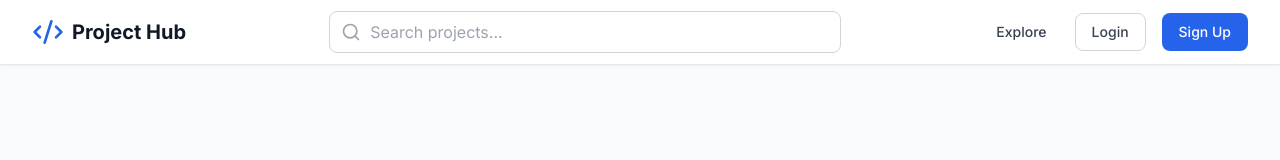
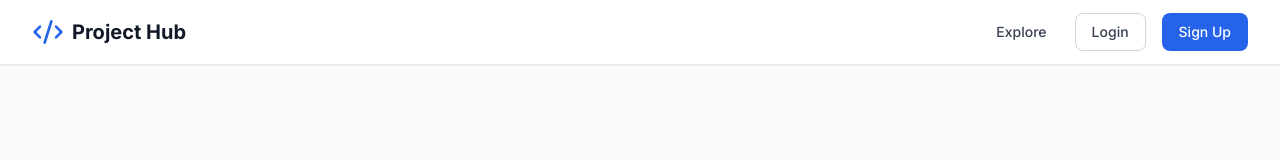
Before and after one commit to sharukh010/Project-Hub, a React (Vite) app in the folder frontend/: page /login in a window 1280 px wide. Shown: the top 160 px of the page. Built offline with nearby package versions, Linux system fonts and the light colour scheme; no server answers.

Commit message:
Removed search bar

```diff
--- a/frontend/src/components/layout/Navbar.jsx
+++ b/frontend/src/components/layout/Navbar.jsx
@@ -49,7 +49,7 @@ function Navbar() {
           </Link>
 
           {/* Search Bar (Desktop) */}
-          <div className="hidden md:flex flex-1 max-w-lg mx-8">
+          {/* <div className="hidden md:flex flex-1 max-w-lg mx-8">
             <form onSubmit={handleSearch} className="w-full">
               <div className="relative">
                 <Search className="absolute left-3 top-1/2 transform -translate-y-1/2 text-gray-400 h-5 w-5" />
@@ -62,7 +62,7 @@ function Navbar() {
                 />
               </div>
             </form>
-          </div>
+          </div> */}
 
           {/* Desktop Navigation */}
           <div className="hidden md:flex items-center space-x-4">
```
